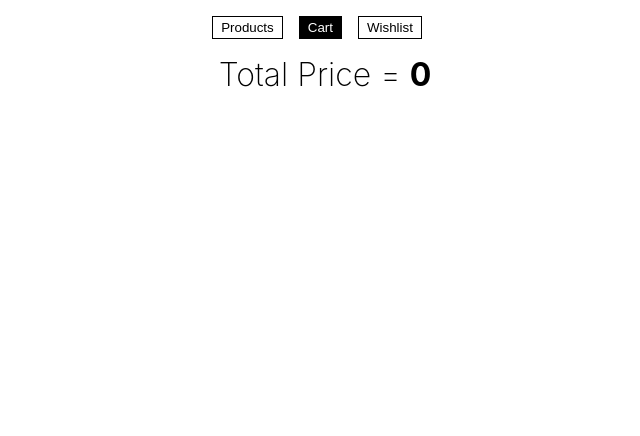
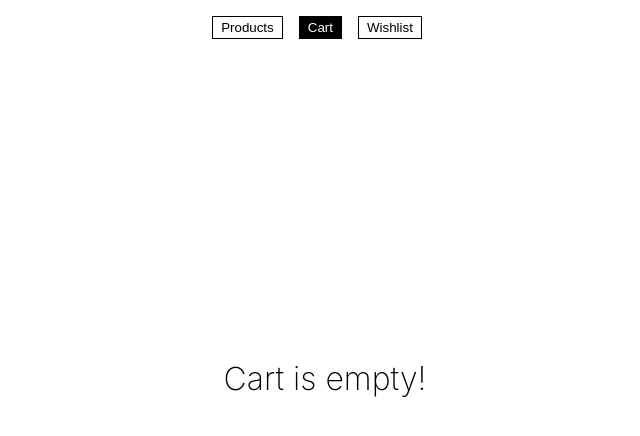
Before and after one commit to syed-minhaj-hussain/flipkart-prototype, a React (Create React App) app: page / in a window 1280 px wide. Both pictures are taken after a click on the button "Cart". Shown: the top 436 px of the page, without its empty margins (315-955 px from the left). Built offline with nearby package versions, Linux system fonts and the light colour scheme.

Commit message:
refactor

```diff
--- a/src/components/cart/Cart.js
+++ b/src/components/cart/Cart.js
@@ -13,9 +13,19 @@ export const Cart = () => {
   );
   return (
     <div className={cartStyle.container}>
-      <h1 style={{ textAlign: "center", fontWeight: "200", fontSize: "2rem" }}>
-        Total Price = <span style={{ fontWeight: "bold" }}> {getTotal}</span>
-      </h1>
+      {cart?.length < 1 ? (
+        <h1
+          style={{ fontWeight: "200", textAlign: "center", marginTop: "40vh" }}
+        >
+          Cart is empty!
+        </h1>
+      ) : (
+        <h1
+          style={{ textAlign: "center", fontWeight: "200", fontSize: "2rem" }}
+        >
+          Total Price = <span style={{ fontWeight: "bold" }}> {getTotal}</span>
+        </h1>
+      )}
       <div className={cartStyle.grid}>
         {cart.map(({ image, name, quantity, id, price }) => (
           <div key={id} className={cartStyle.card}>
```
